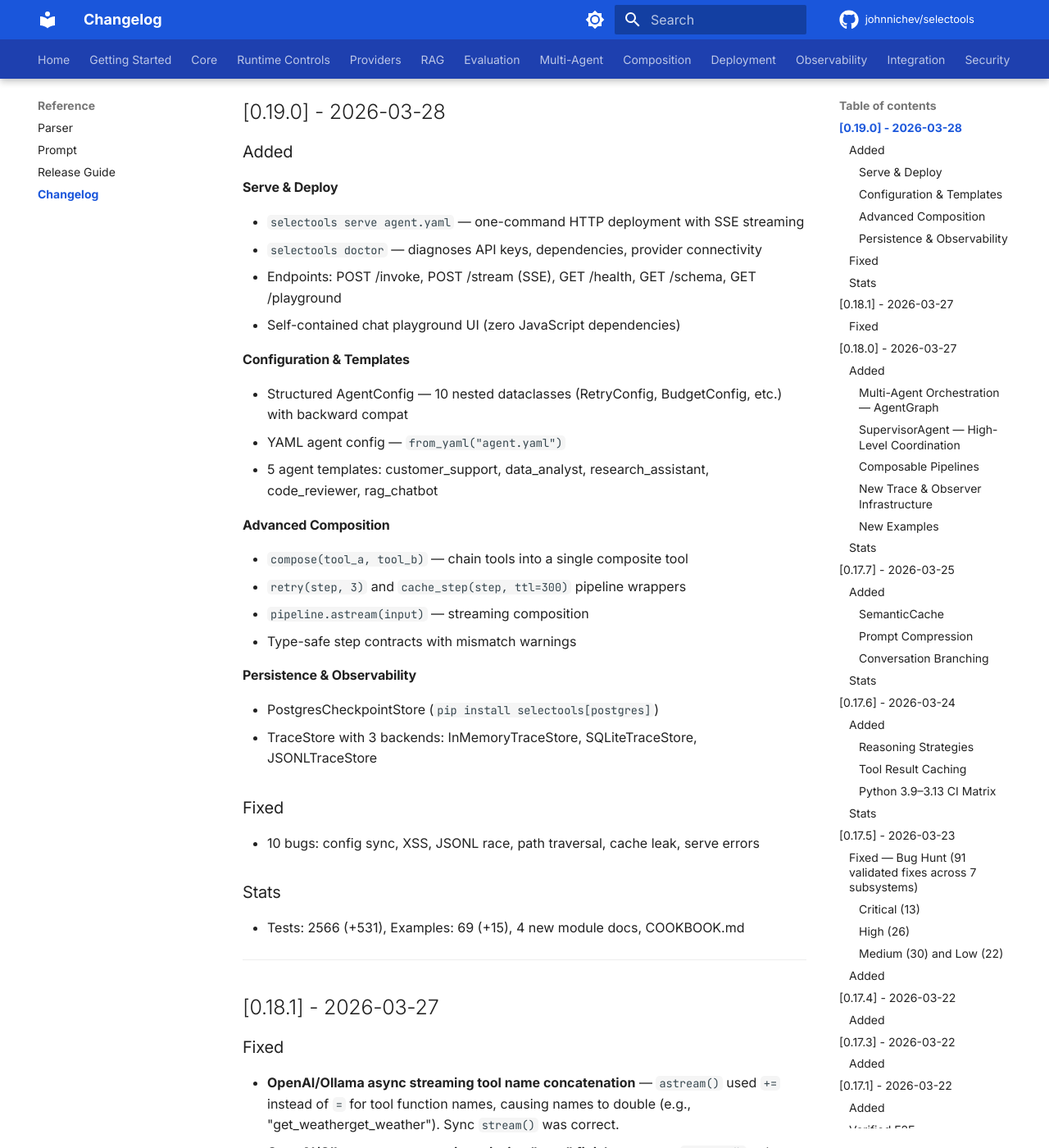
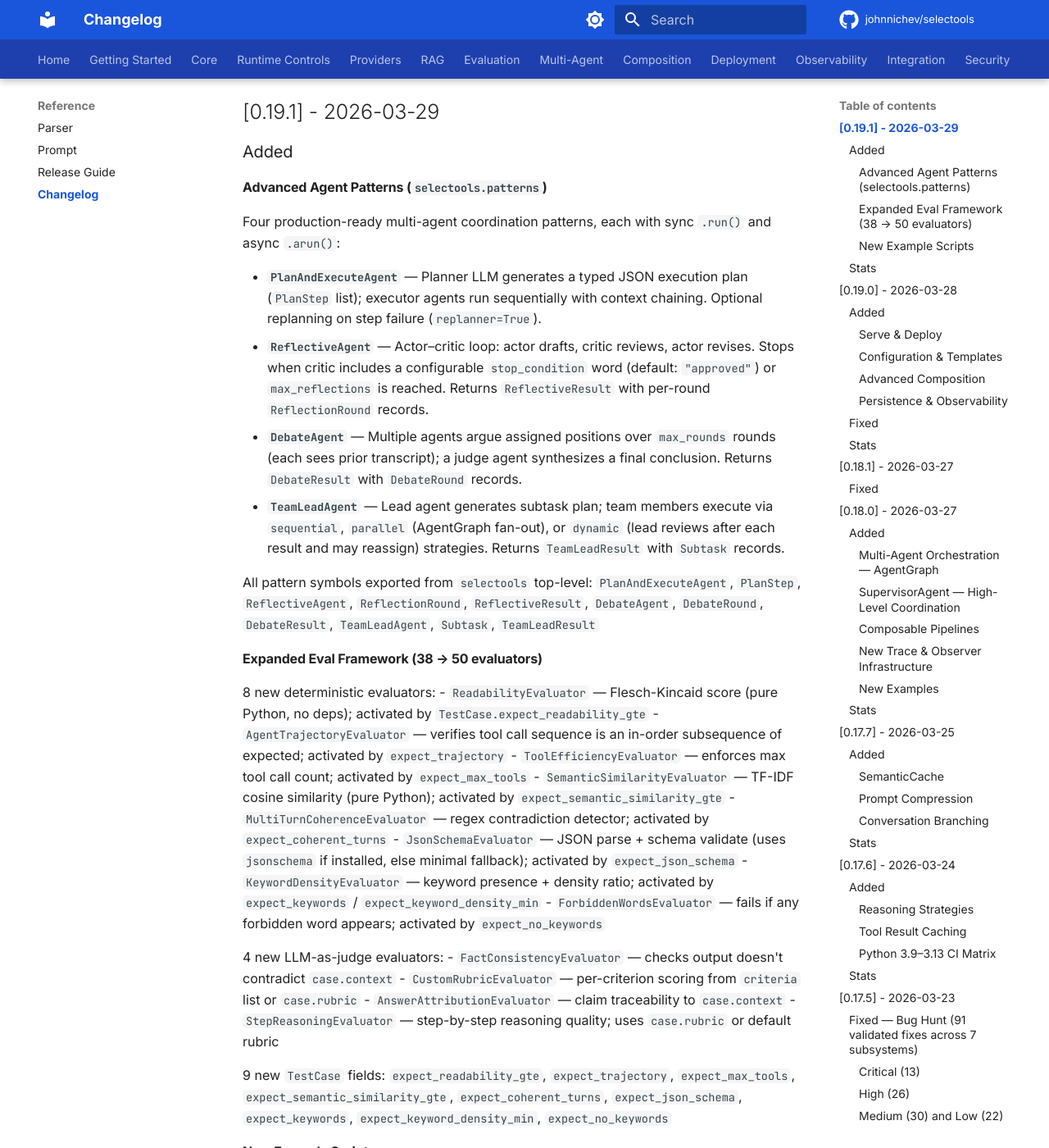
Before and after one commit to johnnichev/selectools, an MkDocs documentation site: the page built from docs/CHANGELOG.md, in a window 1280 px wide and 1400 px high, scrolled down 241 px. Shown: the whole window at 82% size. Built offline with MkDocs 1.6.1 and Material for MkDocs 9.7.7, drawn with Linux system fonts in a browser that asks for light colours; comment, search, counter and statistics services are not loaded; the version menu is left out; some of the changed text lies outside the part shown.

Commit message:
chore: update documentation and stats for v0.19.1 release
- Updated CHANGELOG.md to reflect the addition of new advanced agent patterns (PlanAndExecuteAgent, ReflectiveAgent, DebateAgent, TeamLeadAgent) and expanded evaluators in the eval framework, increasing the total to 50.
- Added new entry in mkdocs.yml for the Patterns module.
- Revised README.md to include new features and examples, and updated evaluator count.
- Incremented test count in documentation to 2664 and examples to 73.
- Updated ROADMAP.md to mark v0.19.1 as complete and highlight advanced agent patterns.

```diff
--- a/docs/CHANGELOG.md
+++ b/docs/CHANGELOG.md
@@ -4,6 +4,56 @@ All notable changes to selectools will be documented in this file.
 
 The format is based on [Keep a Changelog](https://keepachangelog.com/en/1.0.0/),
 and this project adheres to [Semantic Versioning](https://semver.org/spec/v2.0.0.html).
+
+## [0.19.1] - 2026-03-29
+
+### Added
+
+#### Advanced Agent Patterns (`selectools.patterns`)
+
+Four production-ready multi-agent coordination patterns, each with sync `.run()` and async `.arun()`:
+
+- **`PlanAndExecuteAgent`** — Planner LLM generates a typed JSON execution plan (`PlanStep` list); executor agents run sequentially with context chaining. Optional replanning on step failure (`replanner=True`).
+- **`ReflectiveAgent`** — Actor–critic loop: actor drafts, critic reviews, actor revises. Stops when critic includes a configurable `stop_condition` word (default: `"approved"`) or `max_reflections` is reached. Returns `ReflectiveResult` with per-round `ReflectionRound` records.
+- **`DebateAgent`** — Multiple agents argue assigned positions over `max_rounds` rounds (each sees prior transcript); a judge agent synthesizes a final conclusion. Returns `DebateResult` with `DebateRound` records.
+- **`TeamLeadAgent`** — Lead agent generates subtask plan; team members execute via `sequential`, `parallel` (AgentGraph fan-out), or `dynamic` (lead reviews after each result and may reassign) strategies. Returns `TeamLeadResult` with `Subtask` records.
+
+All pattern symbols exported from `selectools` top-level:
+`PlanAndExecuteAgent`, `PlanStep`, `ReflectiveAgent`, `ReflectionRound`, `ReflectiveResult`,
+`DebateAgent`, `DebateRound`, `DebateResult`, `TeamLeadAgent`, `Subtask`, `TeamLeadResult`
+
+#### Expanded Eval Framework (38 → 50 evaluators)
+
+8 new deterministic evaluators:
+- `ReadabilityEvaluator` — Flesch-Kincaid score (pure Python, no deps); activated by `TestCase.expect_readability_gte`
+- `AgentTrajectoryEvaluator` — verifies tool call sequence is an in-order subsequence of expected; activated by `expect_trajectory`
+- `ToolEfficiencyEvaluator` — enforces max tool call count; activated by `expect_max_tools`
+- `SemanticSimilarityEvaluator` — TF-IDF cosine similarity (pure Python); activated by `expect_semantic_similarity_gte`
+- `MultiTurnCoherenceEvaluator` — regex contradiction detector; activated by `expect_coherent_turns`
+- `JsonSchemaEvaluator` — JSON parse + schema validate (uses `jsonschema` if installed, else minimal fallback); activated by `expect_json_schema`
+- `KeywordDensityEvaluator` — keyword presence + density ratio; activated by `expect_keywords` / `expect_keyword_density_min`
+- `ForbiddenWordsEvaluator` — fails if any forbidden word appears; activated by `expect_no_keywords`
+
+4 new LLM-as-judge evaluators:
+- `FactConsistencyEvaluator` — checks output doesn't contradict `case.context`
+- `CustomRubricEvaluator` — per-criterion scoring from `criteria` list or `case.rubric`
+- `AnswerAttributionEvaluator` — claim traceability to `case.context`
+- `StepReasoningEvaluator` — step-by-step reasoning quality; uses `case.rubric` or default rubric
+
+9 new `TestCase` fields: `expect_readability_gte`, `expect_trajectory`, `expect_max_tools`,
+`expect_semantic_similarity_gte`, `expect_coherent_turns`, `expect_json_schema`,
+`expect_keywords`, `expect_keyword_density_min`, `expect_no_keywords`
+
+#### New Example Scripts
+- `examples/70_plan_and_execute.py` — PlanAndExecuteAgent with scripted provider
+- `examples/71_reflective_agent.py` — ReflectiveAgent 2-round reflection loop
+- `examples/72_debate_agent.py` — DebateAgent with optimist/skeptic/judge
+- `examples/73_team_lead_agent.py` — TeamLeadAgent with all 3 delegation strategies
+
+### Stats
+- Tests: 2664 (+98), Examples: 73 (+4), Evaluators: 50 (+12)
+
+---
 
 ## [0.19.0] - 2026-03-28
 
--- a/mkdocs.yml
+++ b/mkdocs.yml
@@ -128,6 +128,7 @@ nav:
   - Multi-Agent:
     - Orchestration: modules/ORCHESTRATION.md
     - Supervisor: modules/SUPERVISOR.md
+    - Patterns: modules/PATTERNS.md
   - Composition:
     - Pipelines: modules/PIPELINE.md
   - Deployment:
```
Also changed, not shown: CHANGELOG.md (+1 -1 lines), README.md (+75 -10 lines), ROADMAP.md (+2 -2 lines), docs/index.md (+7 -5 lines), docs/modules/PATTERNS.md (added, +330 -0 lines).
